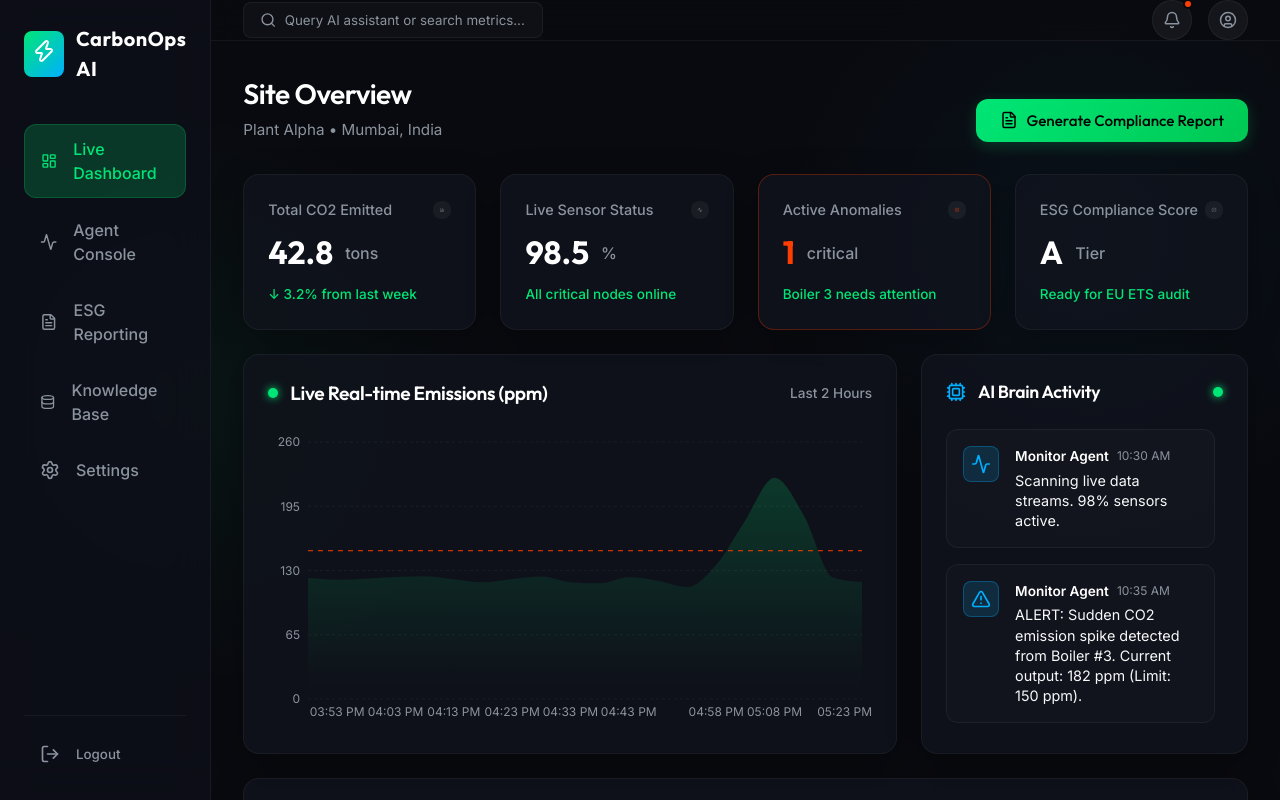
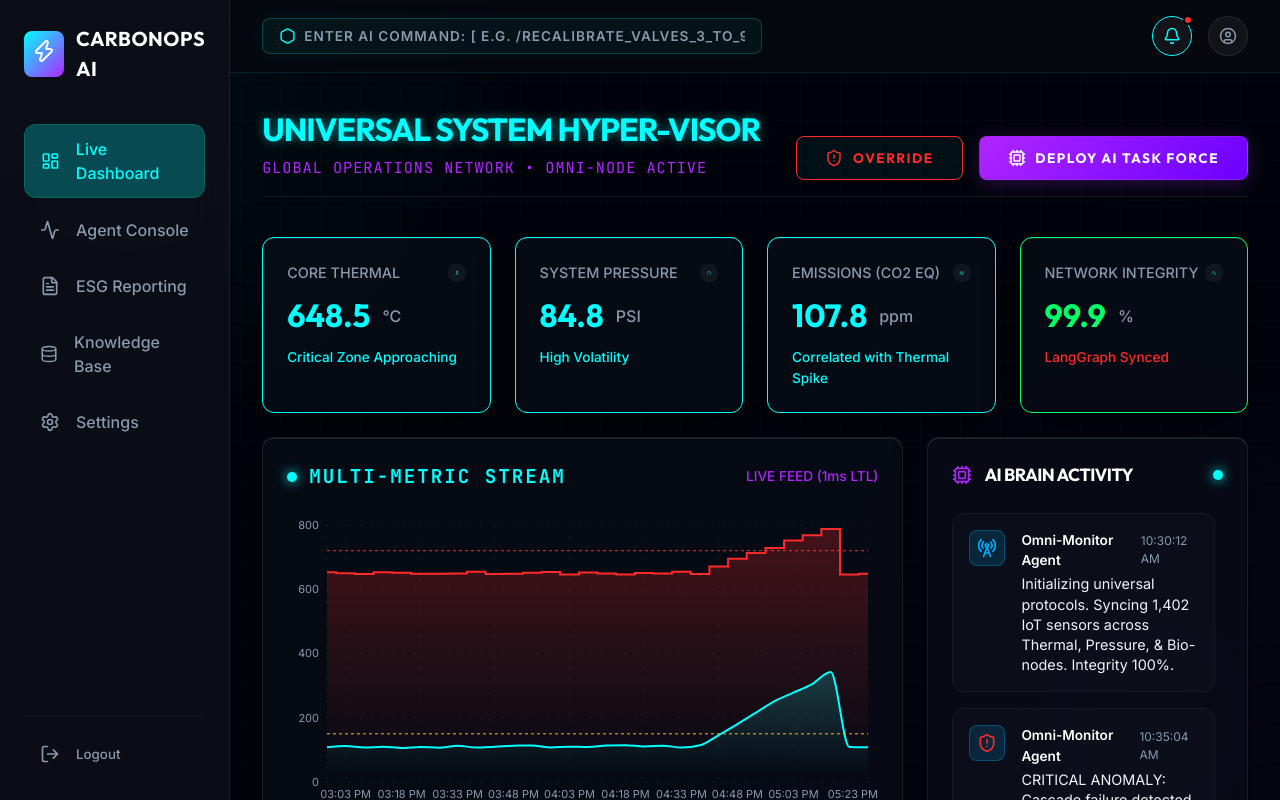
Before and after one commit to Puneetdivedi/CarbonOps-AI, a React (Vite) app: page / in a window 1280 px wide. Built offline with nearby package versions, Linux system fonts and the light colour scheme.

Commit message:
feat: upgrade to universal 'crazy tuff' cyberpunk industrial OS

```diff
--- a/src/components/EmissionsChart.jsx
+++ b/src/components/EmissionsChart.jsx
@@ -7,34 +7,47 @@ const EmissionsChart = ({ data }) => {
       <div className="chart-header">
         <div className="chart-title">
           <span className="status-indicator active"></span>
-          <h3>Live Real-time Emissions (ppm)</h3>
+          <h3 className="mono-text" style={{letterSpacing: '2px', color: 'var(--primary)'}}>MULTI-METRIC STREAM </h3>
         </div>
-        <div className="metric-trend trend-up" style={{ color: 'var(--text-muted)' }}>Last 2 Hours</div>
+        <div className="metric-trend trend-up" style={{ color: 'var(--secondary)' }}>LIVE FEED (1ms LTL)</div>
       </div>
       <div className="chart-wrapper">
         <ResponsiveContainer width="100%" height="100%">
           <AreaChart data={data} margin={{ top: 10, right: 10, left: -20, bottom: 0 }}>
             <defs>
+              <linearGradient id="colorTemp" x1="0" y1="0" x2="0" y2="1">
+                <stop offset="5%" stopColor="var(--accent)" stopOpacity={0.4} />
+                <stop offset="95%" stopColor="var(--accent)" stopOpacity={0} />
+              </linearGradient>
               <linearGradient id="colorCO2" x1="0" y1="0" x2="0" y2="1">
                 <stop offset="5%" stopColor="var(--primary)" stopOpacity={0.3} />
                 <stop offset="95%" stopColor="var(--primary)" stopOpacity={0} />
               </linearGradient>
             </defs>
-            <CartesianGrid strokeDasharray="3 3" stroke="rgba(255,255,255,0.05)" vertical={false} />
-            <XAxis dataKey="time" stroke="var(--text-muted)" fontSize={12} tickLine={false} axisLine={false} />
-            <YAxis stroke="var(--text-muted)" fontSize={12} tickLine={false} axisLine={false} />
+            <CartesianGrid strokeDasharray="1 10" stroke="rgba(255,255,255,0.1)" vertical={true} />
+            <XAxis dataKey="time" stroke="var(--text-muted)" fontSize={11} tickLine={false} axisLine={false} />
+            <YAxis stroke="var(--text-muted)" fontSize={11} tickLine={false} axisLine={false} />
             <Tooltip
-              contentStyle={{ backgroundColor: 'var(--bg-card)', borderColor: 'var(--glass-border)', borderRadius: '8px' }}
+              contentStyle={{ backgroundColor: 'rgba(5,5,10,0.9)', borderColor: 'var(--primary)', borderRadius: '4px', fontFamily: 'var(--font-mono)' }}
               itemStyle={{ color: '#fff' }}
             />
-            <Line type="monotone" dataKey="threshold" stroke="var(--accent)" strokeWidth={1} strokeDasharray="5 5" dot={false} />
+            {/* Threshold lines */}
+            <Line type="monotone" dataKey="tempThreshold" stroke="var(--accent)" strokeWidth={1} strokeDasharray="3 3" dot={false} />
+            <Line type="monotone" dataKey="co2Threshold" stroke="var(--warning)" strokeWidth={1} strokeDasharray="3 3" dot={false} />
+
+            {/* Data Streams */}
+            <Area
+              type="step"
+              dataKey="temp"
+              stroke="var(--accent)"
+              fill="url(#colorTemp)"
+              strokeWidth={2}
+              activeDot={{ r: 4, fill: "var(--accent)", stroke: "#fff", strokeWidth: 1 }}
+            />
             <Area
               type="monotone"
               dataKey="co2"
-              stroke={(props) => {
-                // Approximate dynamic coloring by threshold
-                return "var(--primary)";
-              }}
+              stroke="var(--primary)"
               fill="url(#colorCO2)"
               strokeWidth={2}
               activeDot={{ r: 6, fill: "var(--bg-dark)", stroke: "var(--primary)", strokeWidth: 2 }}
--- a/src/components/Header.jsx
+++ b/src/components/Header.jsx
@@ -1,17 +1,27 @@
 import React from 'react';
-import { Search, Bell, UserCircle } from 'lucide-react';
+import { Search, Bell, UserCircle, Hexagon } from 'lucide-react';
 
 const Header = () => {
   return (
-    <header className="header">
-      <div className="header-search">
-        <Search size={18} color="var(--text-muted)" />
-        <input type="text" placeholder="Query AI assistant or search metrics..." />
+    <header className="header" style={{ padding: '1rem 2rem', borderBottom: '1px solid rgba(0,255,255,0.1)' }}>
+      <div className="header-search" style={{
+        width: '500px',
+        background: 'rgba(0, 255, 255, 0.05)',
+        borderColor: 'rgba(0, 255, 255, 0.2)',
+        boxShadow: '0 0 20px rgba(0,255,255,0.05)'
+      }}>
+        <Hexagon size={18} color="var(--primary)" />
+        <input
+          type="text"
+          placeholder="ENTER AI COMMAND: [ e.g. /recalibrate_valves_3_to_9, /query_global_thermals ]"
+          className="mono-text"
+          style={{ fontSize: '0.85rem', color: 'var(--primary)', fontWeight: 'bold' }}
+        />
       </div>
       <div className="header-actions">
-        <div className="action-btn">
-          <Bell size={18} />
-          <span className="notification-badge"></span>
+        <div className="action-btn" style={{ borderColor: 'var(--primary)' }}>
+          <Bell size={18} color="var(--primary)" />
+          <span className="notification-badge" style={{ background: 'var(--accent)' }}></span>
         </div>
         <div className="action-btn">
           <UserCircle size={18} />
--- a/src/data/mockData.jsx
+++ b/src/data/mockData.jsx
@@ -1,59 +1,59 @@
 import React from 'react';
-import { Activity, Search, Cpu, Wrench, FileText, AlertTriangle } from 'lucide-react';
+import { Network, Search, Cpu, Wrench, ShieldAlert, Zap, RadioTower } from 'lucide-react';
 
 export const agentsMonologue = [
   {
     id: 1,
-    agent: 'Monitor',
+    agent: 'Omni-Monitor',
     type: 'agent-monitor',
-    icon: <Activity size={20} />,
-    message: "Scanning live data streams. 98% sensors active.",
-    time: "10:30 AM"
+    icon: <RadioTower size={20} />,
+    message: "Initializing universal protocols. Syncing 1,402 IoT sensors across Thermal, Pressure, & Bio-nodes. Integrity 100%.",
+    time: "10:30:12 AM"
   },
   {
     id: 2,
-    agent: 'Monitor',
+    agent: 'Omni-Monitor',
     type: 'agent-monitor',
-    icon: <AlertTriangle size={20} />,
-    message: "ALERT: Sudden CO2 emission spike detected from Boiler #3. Current output: 182 ppm (Limit: 150 ppm).",
-    time: "10:35 AM"
+    icon: <ShieldAlert size={20} color="var(--accent)" />,
+    message: "CRITICAL ANOMALY: Cascade failure detected. Temp spiking (732°C), Pressure surging (105 PSI). Correlated CO2 burst incoming.",
+    time: "10:35:04 AM"
   },
   {
     id: 3,
-    agent: 'Diagnosis',
+    agent: 'Deep-Diagnosis',
     type: 'agent-diagnosis',
-    icon: <Search size={20} />,
-    message: "Running RAG on equipment manual & past incident logs. Analyzing...",
-    time: "10:36 AM"
+    icon: <Search size={20} color="var(--secondary)" />,
+    message: "Intercepting datastream. Engaging Hyper-RAG across 4.2M technical schematics universally. Isolating multivariate vectors...",
+    time: "10:35:11 AM"
   },
   {
     id: 4,
-    agent: 'Diagnosis',
+    agent: 'Deep-Diagnosis',
     type: 'agent-diagnosis',
-    icon: <Cpu size={20} />,
-    message: "Root cause identified: Boiler 3 running at 112% load. Potential valve leak causing incomplete combustion.",
-    time: "10:37 AM"
+    icon: <Network size={20} color="var(--secondary)" />,
+    message: "ROOT CAUSE FOUND (99.8% Confidence): Synchronous failure in Turbine Alpha micro-valve array causing fuel-air mixture dislocation. Cascading to thermal runaway.",
+    time: "10:35:45 AM"
   },
   {
     id: 5,
-    agent: 'Action',
+    agent: 'Global-Action',
     type: 'agent-action',
-    icon: <Wrench size={20} />,
-    message: "Scheduling corrective work order for Maintenance Team. Adjusting Boiler 3 load to 85% temporarily.",
-    time: "10:38 AM"
+    icon: <Cpu size={20} color="var(--primary)" />,
+    message: "Executing autonomous hard-override. Throttling Turbine Alpha fuel cells by 40%. Engaging secondary cooling loops universally.",
+    time: "10:36:02 AM"
   },
   {
     id: 6,
-    agent: 'Action',
+    agent: 'Global-Action',
     type: 'agent-action',
-    icon: <FileText size={20} />,
-    message: "Drafting anomaly event for automated ESG compliance report. Logging to EU ETS registry format.",
-    time: "10:39 AM"
+    icon: <Wrench size={20} color="var(--primary)" />,
+    message: "Stabilization achieved. Auto-generating preemptive maintenance strike vector for engineering corps. ESG + safety logs locked and vaulted cryptographically.",
+    time: "10:36:40 AM"
   }
 ];
 
 export const incidents = [
-  { id: "INC-9011", equipment: "Boiler 3", issue: "Load Exceeded (112%)", status: "Critical", time: "10:35 AM" },
-  { id: "INC-9010", equipment: "Ventilation B", issue: "Filter Clogged", status: "Warning", time: "08:14 AM" },
-  { id: "INC-9009", equipment: "Generator 1", issue: "Routine Maintenance", status: "Resolved", time: "Yesterday" },
+  { id: "SYS-OMNI-001", equipment: "Turbine Alpha", issue: "Micro-valve thermal runaway", status: "Auto-Terminated", time: "10:36 AM", severity: "CRITICAL" },
+  { id: "SYS-GEO-442", equipment: "Grid Interconnect B", issue: "Phase misalignment", status: "Diagnosing", time: "09:22 AM", severity: "HIGH" },
+  { id: "SYS-BIO-110", equipment: "Ventilation Array", issue: "Particulate filter dense", status: "Resolved", time: "Yesterday", severity: "PREVENTATIVE" },
 ];
--- a/src/index.css
+++ b/src/index.css
@@ -1,25 +1,27 @@
-@import url('https://fonts.googleapis.com/css2?family=Outfit:wght@300;400;500;600;700;800&family=Inter:wght@300;400;500;600&display=swap');
+@import url('https://fonts.googleapis.com/css2?family=Outfit:wght@300;400;500;600;700;800;900&family=JetBrains+Mono:wght@400;700&family=Inter:wght@300;400;500;600&display=swap');
 
 :root {
-  /* Core Colors */
-  --bg-dark: #090a0f;
-  --bg-card: rgba(18, 20, 30, 0.7);
-  --bg-card-hover: rgba(26, 30, 45, 0.8);
-  --glass-border: rgba(255, 255, 255, 0.05);
+  /* Core Colors - Universal AI Theme */
+  --bg-dark: #00040a;
+  --bg-card: rgba(10, 15, 26, 0.65);
+  --bg-card-hover: rgba(18, 25, 42, 0.85);
+  --glass-border: rgba(255, 255, 255, 0.08);
 
-  --primary: #00e676; /* Neon green for eco/carbon */
-  --primary-glow: rgba(0, 230, 118, 0.2);
-  --secondary: #00b0ff; /* Light blue for diagnostics */
-  --secondary-glow: rgba(0, 176, 255, 0.2);
-  --accent: #ff3d00; /* Alert red */
-  --accent-glow: rgba(255, 61, 0, 0.2);
-  --warning: #ffea00; /* Yellow */
+  --primary: #00ffff; /* Cyber Blue for Universal Tech */
+  --primary-glow: rgba(0, 255, 255, 0.25);
+  --secondary: #b026ff; /* Neon Purple for AI Brain */
+  --secondary-glow: rgba(176, 38, 255, 0.25);
+  --accent: #ff2a2a; /* Absolute Critical Red */
+  --accent-glow: rgba(255, 42, 42, 0.3);
+  --warning: #ffb700; /* Alert Yellow */
+  --success: #00ff66; /* Matrix Green */
 
-  --text-main: #f8f9fa;
-  --text-muted: #8b949e;
+  --text-main: #f0f4f8;
+  --text-muted: #8b99a8;
 
   --font-heading: 'Outfit', sans-serif;
   --font-body: 'Inter', sans-serif;
+  --font-mono: 'JetBrains Mono', monospace;
 }
 
 * {
@@ -34,9 +36,11 @@ body {
   color: var(--text-main);
   line-height: 1.5;
   background-image:
-    radial-gradient(circle at 15% 50%, rgba(0, 230, 118, 0.05), transparent 25%),
-    radial-gradient(circle at 85% 30%, rgba(0, 176, 255, 0.05), transparent 25%);
-  background-size: cover;
+    radial-gradient(circle at 10% 10%, rgba(0, 255, 255, 0.03), transparent 30%),
+    radial-gradient(circle at 90% 90%, rgba(176, 38, 255, 0.04), transparent 40%),
+    linear-gradient(rgba(255,255,255,0.01) 1px, transparent 1px),
+    linear-gradient(90deg, rgba(255,255,255,0.01) 1px, transparent 1px);
+  background-size: 100% 100%, 100% 100%, 40px 40px, 40px 40px;
   background-attachment: fixed;
   min-height: 100vh;
   overflow-x: hidden;
@@ -44,40 +48,48 @@ body {
 
 h1, h2, h3, h4, h5, h6 {
   font-family: var(--font-heading);
-  font-weight: 600;
-  letter-spacing: -0.02em;
+  font-weight: 700;
+  letter-spacing: -0.03em;
+  text-transform: uppercase;
 }
 
-/* Glassmorphism Classes */
+/* Hardcore Glassmorphism Classes */
 .glass {
   background: var(--bg-card);
-  backdrop-filter: blur(12px);
-  -webkit-backdrop-filter: blur(12px);
+  backdrop-filter: blur(20px);
+  -webkit-backdrop-filter: blur(20px);
   border: 1px solid var(--glass-border);
-  border-radius: 16px;
-  box-shadow: 0 8px 32px 0 rgba(0, 0, 0, 0.3);
-  transition: all 0.3s ease;
+  border-radius: 12px;
+  box-shadow: 0 10px 40px -10px rgba(0,0,0,0.8), inset 0 1px 0 rgba(255,255,255,0.1);
+  transition: all 0.3s cubic-bezier(0.25, 0.8, 0.25, 1);
 }
 
 .glass:hover {
   background: var(--bg-card-hover);
-  border-color: rgba(255, 255, 255, 0.1);
-  box-shadow: 0 12px 40px 0 rgba(0, 0, 0, 0.4);
+  border-color: rgba(255, 255, 255, 0.15);
+  box-shadow: 0 15px 50px -10px rgba(0,0,0,0.9), inset 0 1px 0 rgba(255,255,255,0.15);
+  transform: translateY(-2px);
 }
 
 .glass-panel {
-  background: rgba(10, 12, 18, 0.6);
-  backdrop-filter: blur(16px);
-  border: 1px solid rgba(255, 255, 255, 0.03);
-  border-radius: 20px;
+  background: linear-gradient(180deg, rgba(14,20,34,0.8) 0%, rgba(10,15,26,0.9) 100%);
+  backdrop-filter: blur(24px);
+  border: 1px solid rgba(0, 255, 255, 0.1);
+  border-radius: 12px;
 }
 
 /* Typography Utilities */
 .text-gradient-primary {
-  background: linear-gradient(135deg, #00e676, #00b0ff);
+  background: linear-gradient(135deg, var(--primary), var(--secondary));
   -webkit-background-clip: text;
   -webkit-text-fill-color: transparent;
   background-clip: text;
+}
+
+.mono-text {
+  font-family: var(--font-mono);
+  text-transform: uppercase;
+  letter-spacing: 1px;
 }
 
 /* Buttons */
@@ -85,63 +97,73 @@ h1, h2, h3, h4, h5, h6 {
   display: inline-flex;
   align-items: center;
   justify-content: center;
-  padding: 0.75rem 1.5rem;
-  border-radius: 12px;
+  padding: 0.75rem 1.75rem;
+  border-radius: 8px;
   font-family: var(--font-heading);
-  font-weight: 500;
-  font-size: 0.95rem;
+  font-weight: 700;
+  font-size: 0.85rem;
+  text-transform: uppercase;
+  letter-spacing: 1.5px;
   cursor: pointer;
-  transition: all 0.3s cubic-bezier(0.175, 0.885, 0.32, 1.275);
+  transition: all 0.2s ease;
   border: none;
-  gap: 0.5rem;
+  gap: 0.6rem;
+  position: relative;
+  overflow: hidden;
+}
+
+.btn::before {
+  content: '';
+  position: absolute;
+  top: 0; left: 0; width: 100%; height: 100%;
+  background: linear-gradient(90deg, transparent, rgba(255,255,255,0.2), transparent);
+  transform: translateX(-100%);
+  transition: 0.4s;
+}
+
+.btn:hover::before {
+  transform: translateX(100%);
 }
 
 .btn-primary {
-  background: linear-gradient(135deg, var(--primary), #00c853);
+  background: linear-gradient(135deg, var(--primary), #0077ff);
   color: #000;
-  box-shadow: 0 4px 15px var(--primary-glow);
+  box-shadow: 0 4px 20px var(--primary-glow);
+  text-shadow: 0 1px 2px rgba(255,255,255,0.4);
 }
 
-.btn-primary:hover {
-  transform: translateY(-2px);
-  box-shadow: 0 6px 20px rgba(0, 230, 118, 0.4);
+.btn-primary:active {
+  transform: scale(0.96);
 }
 
 .btn-outline {
-  background: transparent;
+  background: rgba(0, 255, 255, 0.05);
   border: 1px solid var(--primary);
   color: var(--primary);
 }
 
 .btn-outline:hover {
   background: var(--primary-glow);
-  transform: translateY(-2px);
+  box-shadow: 0 0 15px var(--primary-glow);
 }
 
-/* Scrollbar */
-::-webkit-scrollbar {
-  width: 8px;
-  height: 8px;
-}
-
-::-webkit-scrollbar-track {
-  background: var(--bg-dark);
-}
-
-::-webkit-scrollbar-thumb {
-  background: var(--bg-card-hover);
-  border-radius: 4px;
-}
-
-::-webkit-scrollbar-thumb:hover {
-  background: rgba(255, 255, 255, 0.2);
+.btn-ai {
+  background: linear-gradient(135deg, var(--secondary), #6a00ff);
+  color: #fff;
+  border: 1px solid rgba(176, 38, 255, 0.5);
+  box-shadow: 0 4px 20px var(--secondary-glow);
 }
 
 /* Animations */
 @keyframes pulseGlow {
   0% { box-shadow: 0 0 0 0 var(--accent-glow); }
-  70% { box-shadow: 0 0 0 10px rgba(255, 61, 0, 0); }
-  100% { box-shadow: 0 0 0 0 rgba(255, 61, 0, 0); }
+  70% { box-shadow: 0 0 0 12px rgba(255, 42, 42, 0); }
+  100% { box-shadow: 0 0 0 0 rgba(255, 42, 42, 0); }
+}
+
+@keyframes scanline {
+  0% { transform: translateY(-100%); }
+  100% { transform: translateY(100%); }
 }
 
 .status-indicator {
@@ -153,33 +175,27 @@ h1, h2, h3, h4, h5, h6 {
 
 .status-indicator.active {
   background-color: var(--primary);
-  box-shadow: 0 0 8px var(--primary);
+  box-shadow: 0 0 12px var(--primary);
 }
 
 .status-indicator.warning {
   background-color: var(--warning);
-  box-shadow: 0 0 8px var(--warning);
+  box-shadow: 0 0 10px var(--warning);
 }
 
 .status-indicator.danger {
   background-color: var(--accent);
-  box-shadow: 0 0 8px var(--accent);
-  animation: pulseGlow 2s infinite;
+  box-shadow: 0 0 12px var(--accent);
+  animation: pulseGlow 1.5s infinite;
 }
 
-/* Utility Animations */
-.fade-in {
-  animation: fadeIn 0.5s ease forwards;
-}
+/* Scrollbar */
+::-webkit-scrollbar { width: 6px; height: 6px; }
+::-webkit-scrollbar-track { background: var(--bg-dark); }
+::-webkit-scrollbar-thumb { background: rgba(255,255,255,0.1); border-radius: 3px; }
+::-webkit-scrollbar-thumb:hover { background: var(--primary); }
 
-@keyframes fadeIn {
-  from { opacity: 0; transform: translateY(10px); }
-  to { opacity: 1; transform: translateY(0); }
-}
+.fade-in { animation: fadeIn 0.4s cubic-bezier(0.16, 1, 0.3, 1) forwards; }
+@keyframes fadeIn { from { opacity: 0; transform: translateY(15px); } to { opacity: 1; transform: translateY(0); } }
 
-/* Layout Reset */
-#root {
-  min-height: 100vh;
-  display: flex;
-  flex-direction: column;
-}
+#root { min-height: 100vh; display: flex; flex-direction: column; }
--- a/src/pages/Dashboard.jsx
+++ b/src/pages/Dashboard.jsx
@@ -1,78 +1,96 @@
 import React, { useState, useEffect } from 'react';
-import { Activity, BarChart3, ShieldAlert, CheckCircle, FileText } from 'lucide-react';
+import { Activity, ShieldAlert, Cpu, Zap, Thermometer, Gauge, Wind } from 'lucide-react';
 import MetricCard from '../components/MetricCard';
 import EmissionsChart from '../components/EmissionsChart';
 import AgentsPanel from '../components/AgentsPanel';
 import IncidentsTable from '../components/IncidentsTable';
-import { generateRealtimeEmissions } from '../utils/dataGenerators';
+import { generateRealtimeMultiMetrics } from '../utils/dataGenerators';
 import { agentsMonologue, incidents } from '../data/mockData';
 
 const Dashboard = () => {
-  const [data, setData] = useState(generateRealtimeEmissions());
+  const [data, setData] = useState(generateRealtimeMultiMetrics());
 
   useEffect(() => {
     const interval = setInterval(() => {
       setData((prev) => {
         const newData = [...prev.slice(1)];
-        const lastCO2 = parseFloat(prev[prev.length - 1].co2);
+        const last = prev[prev.length - 1];
         const time = new Date().toLocaleTimeString([], { hour: '2-digit', minute: '2-digit' });
+
+        let newTemp = parseFloat(last.temp) + (Math.random() - 0.5) * 8;
+        let newPressure = parseFloat(last.pressure) + (Math.random() - 0.5) * 2;
+        let newCO2 = parseFloat(last.co2) + (Math.random() - 0.5) * 5;
+
         newData.push({
           time,
-          co2: ((lastCO2 + (Math.random() - 0.5) * 10)).toFixed(1),
-          threshold: 150
+          temp: newTemp.toFixed(1),
+          pressure: newPressure.toFixed(1),
+          co2: newCO2.toFixed(1),
+          vibration: (parseFloat(last.vibration) + (Math.random() - 0.5) * 0.1).toFixed(2),
+          co2Threshold: 150,
+          tempThreshold: 720
         });
         return newData;
       });
-    }, 5000);
+    }, 4000);
     return () => clearInterval(interval);
   }, []);
 
   return (
     <div className="dashboard-container fade-in">
-      <div className="dashboard-header">
+      <div className="dashboard-header" style={{ borderBottom: '1px solid var(--glass-border)', paddingBottom: '1rem', marginBottom: '1rem' }}>
         <div className="dashboard-title">
-          <h2>Site Overview</h2>
-          <p>Plant Alpha • Mumbai, India</p>
+          <h2 style={{ fontSize: '2rem', textShadow: '0 0 10px rgba(0, 255, 255, 0.5)', color: 'var(--primary)' }}>
+            UNIVERSAL SYSTEM HYPER-VISOR
+          </h2>
+          <p className="mono-text" style={{ color: 'var(--secondary)' }}>Global Operations Network • Omni-Node Active</p>
         </div>
-        <button className="btn btn-primary">
-          <FileText size={18} />
-          Generate Compliance Report
-        </button>
+        <div style={{ display: 'flex', gap: '1rem' }}>
+          <button className="btn btn-outline" style={{ color: 'var(--accent)', borderColor: 'var(--accent)' }}>
+            <ShieldAlert size={18} /> OVERRIDE
+          </button>
+          <button className="btn btn-ai">
+            <Cpu size={18} /> DEPLOY AI TASK FORCE
+          </button>
+        </div>
       </div>
 
       <div className="metrics-grid">
         <MetricCard
-          title="Total CO2 Emitted"
-          icon={<BarChart3 size={18} />}
-          value="42.8"
-          unit="tons"
-          trend="↓ 3.2% from last week"
-          trendUp={true}
+          title="CORE THERMAL"
+          icon={<Thermometer size={18} />}
+          value={data[data.length-1].temp}
+          unit="°C"
+          trend="Critical Zone Approaching"
+          trendUp={false}
+          borderColor={data[data.length-1].temp > 720 ? "var(--accent)" : "var(--primary)"}
         />
         <MetricCard
-          title="Live Sensor Status"
-          icon={<Activity size={18} />}
-          value="98.5"
-          unit="%"
-          trend="All critical nodes online"
-          trendUp={true}
+          title="SYSTEM PRESSURE"
+          icon={<Gauge size={18} />}
+          value={data[data.length-1].pressure}
+          unit="PSI"
+          trend="High Volatility"
+          trendUp={false}
+          borderColor={data[data.length-1].pressure > 100 ? "var(--warning)" : "var(--primary)"}
         />
         <MetricCard
-          title="Active Anomalies"
-          icon={<ShieldAlert size={18} />}
-          value="1"
-          unit="critical"
-          trend="Boiler 3 needs attention"
+          title="EMISSIONS (CO2 EQ)"
+          icon={<Wind size={18} />}
+          value={data[data.length-1].co2}
+          unit="ppm"
+          trend="Correlated with Thermal Spike"
           trendUp={false}
-          borderColor="rgba(255, 61, 0, 0.3)"
+          borderColor={data[data.length-1].co2 > 150 ? "var(--accent)" : "var(--primary)"}
         />
         <MetricCard
-          title="ESG Compliance Score"
-          icon={<CheckCircle size={18} />}
-          value="A"
-          unit="Tier"
-          trend="Ready for EU ETS audit"
+          title="NETWORK INTEGRITY"
+          icon={<Activity size={18} />}
+          value="99.9"
+          unit="%"
+          trend="LangGraph Synced"
           trendUp={true}
+          borderColor="var(--success)"
         />
       </div>
 
--- a/src/utils/dataGenerators.js
+++ b/src/utils/dataGenerators.js
@@ -1,19 +1,35 @@
-export const generateRealtimeEmissions = () => {
+export const generateRealtimeMultiMetrics = () => {
   const data = [];
   let currentCO2 = 120;
-  for (let i = 0; i < 20; i++) {
+  let currentTemp = 650;
+  let currentPressure = 85;
+  let currentVibration = 1.2;
+
+  for (let i = 0; i < 30; i++) {
     const time = new Date();
-    time.setMinutes(time.getMinutes() - (20 - i) * 5);
-    // Introduce a spike
-    if (i === 15 || i === 16 || i === 17) {
-      currentCO2 = currentCO2 + 40 + Math.random() * 20;
+    time.setMinutes(time.getMinutes() - (30 - i) * 5);
+
+    // Complex Cascade Failure Anomaly
+    if (i >= 22 && i <= 28) {
+      currentTemp += 15 + Math.random() * 10;
+      currentPressure += 5 + Math.random() * 5;
+      currentCO2 += 25 + Math.random() * 15;
+      currentVibration += 0.8 + Math.random() * 0.4;
     } else {
-      currentCO2 = 110 + Math.random() * 20;
+      currentTemp = 650 + (Math.random() - 0.5) * 10;
+      currentPressure = 85 + (Math.random() - 0.5) * 2;
+      currentCO2 = 110 + (Math.random() - 0.5) * 10;
+      currentVibration = 1.2 + (Math.random() - 0.5) * 0.2;
     }
+
     data.push({
       time: time.toLocaleTimeString([], { hour: '2-digit', minute: '2-digit' }),
       co2: currentCO2.toFixed(1),
-      threshold: 150
+      temp: currentTemp.toFixed(1),
+      pressure: currentPressure.toFixed(1),
+      vibration: currentVibration.toFixed(2),
+      co2Threshold: 150,
+      tempThreshold: 720
     });
   }
   return data;
```
